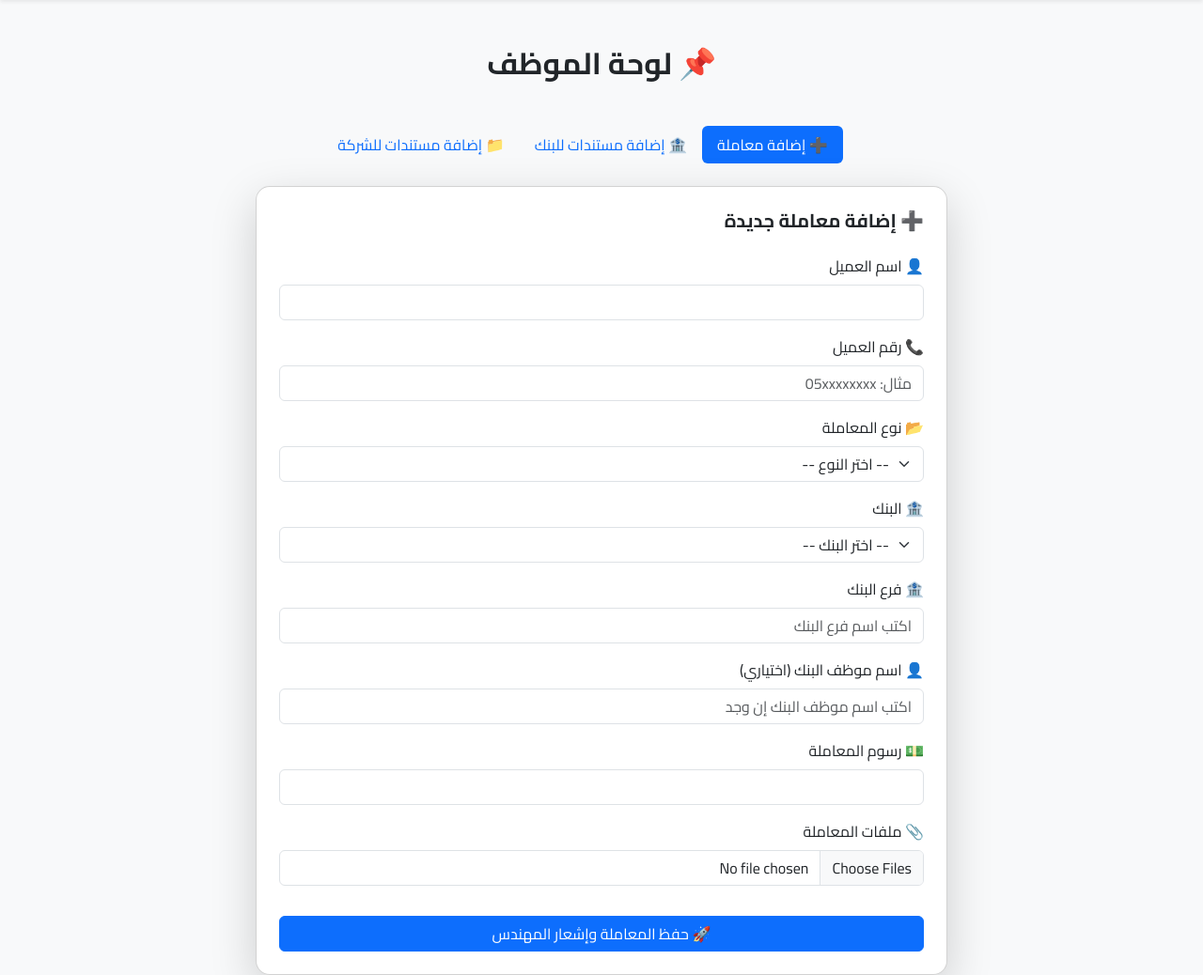
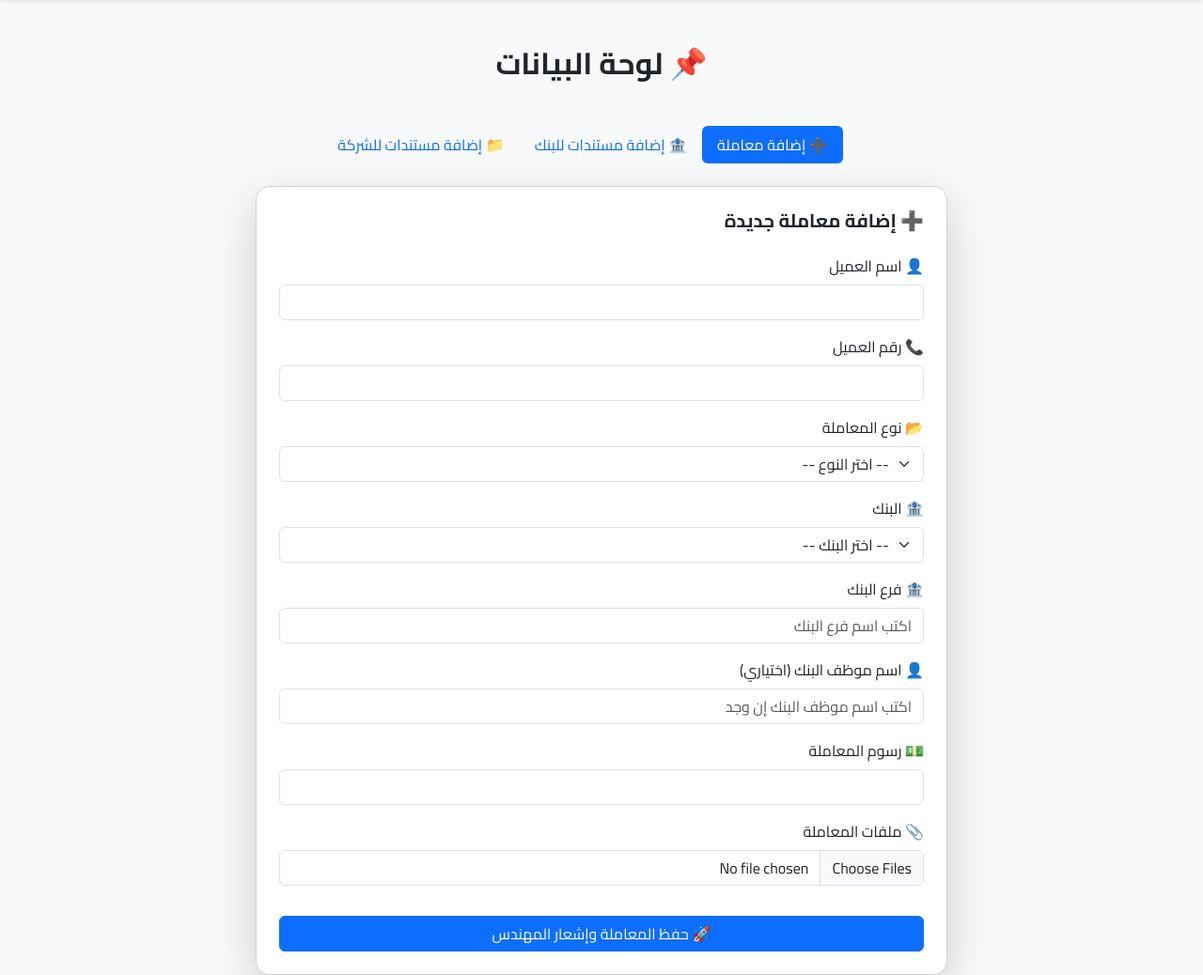
Before and after one commit to citybeachgulf-droid/valeu, a Flask app: page /employee in a window 1280 px wide. Shown: the part 56-1094 px from the top of the page at 94% size. Run offline with Flask 3, Linux system fonts and the light colour scheme; the visitor is signed in with stand-in values (Sample User, id 1); data comes from the database, SQL or seed files in the repository; data that the repository does not hold is empty.

Commit message:
Update employee.html

```diff
--- a/erp-valuation/templates/employee.html
+++ b/erp-valuation/templates/employee.html
@@ -32,7 +32,7 @@
 
 {% block content %}
   <div class="container mt-5">
-    <h2 class="text-center mb-5" data-aos="fade-up">📌 لوحة الموظف</h2>
+    <h2 class="text-center mb-5" data-aos="fade-up">📌 لوحة البيانات</h2>
 
     <!-- ✅ خيارات منسّقة: تبويبات للمهام الثلاث -->
     <ul class="nav nav-pills justify-content-center mb-4" id="employeeTabs" role="tablist" data-aos="zoom-in">
@@ -61,7 +61,7 @@
                 </div>
                 <div class="mb-3">
                   <label class="form-label">📞 رقم العميل</label>
-                  <input type="text" name="client_phone" class="form-control" placeholder="مثال: 05xxxxxxxx" required>
+                  <input type="text" name="client_phone" class="form-control" placeholder=" " required>
                 </div>
                 <div class="mb-3">
                   <label class="form-label">📂 نوع المعاملة</label>
```
